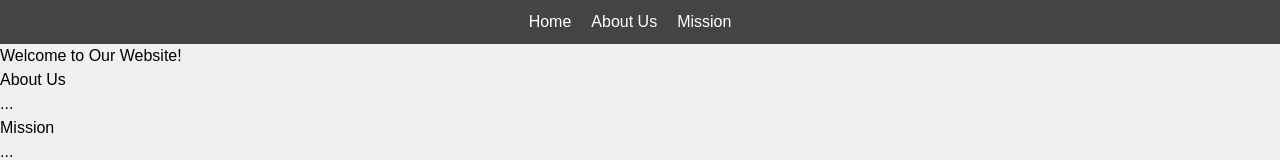
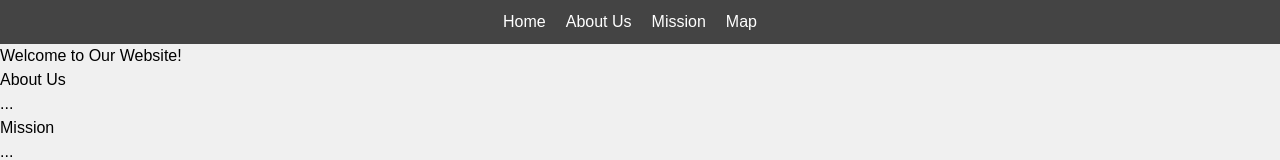
Before and after one commit to Urban-Pulse-Group/urban-pulse, a React (Vite) app in the folder frontend/: page / in a window 1280 px wide. Shown: the top 160 px of the page. Built offline with nearby package versions, Linux system fonts and the light colour scheme.

Commit message:
added map to navbar, functioning

```diff
--- a/frontend/src/components/NavBar.tsx
+++ b/frontend/src/components/NavBar.tsx
@@ -8,6 +8,7 @@ function NavBar() {
         <li><Link to="/">Home</Link></li>
         <li><Link to="/about">About Us</Link></li>
         <li><Link to="/mission">Mission</Link></li>
+        <li><Link to="/map">Map</Link></li>
       </ul>
     </nav>
   );
```
